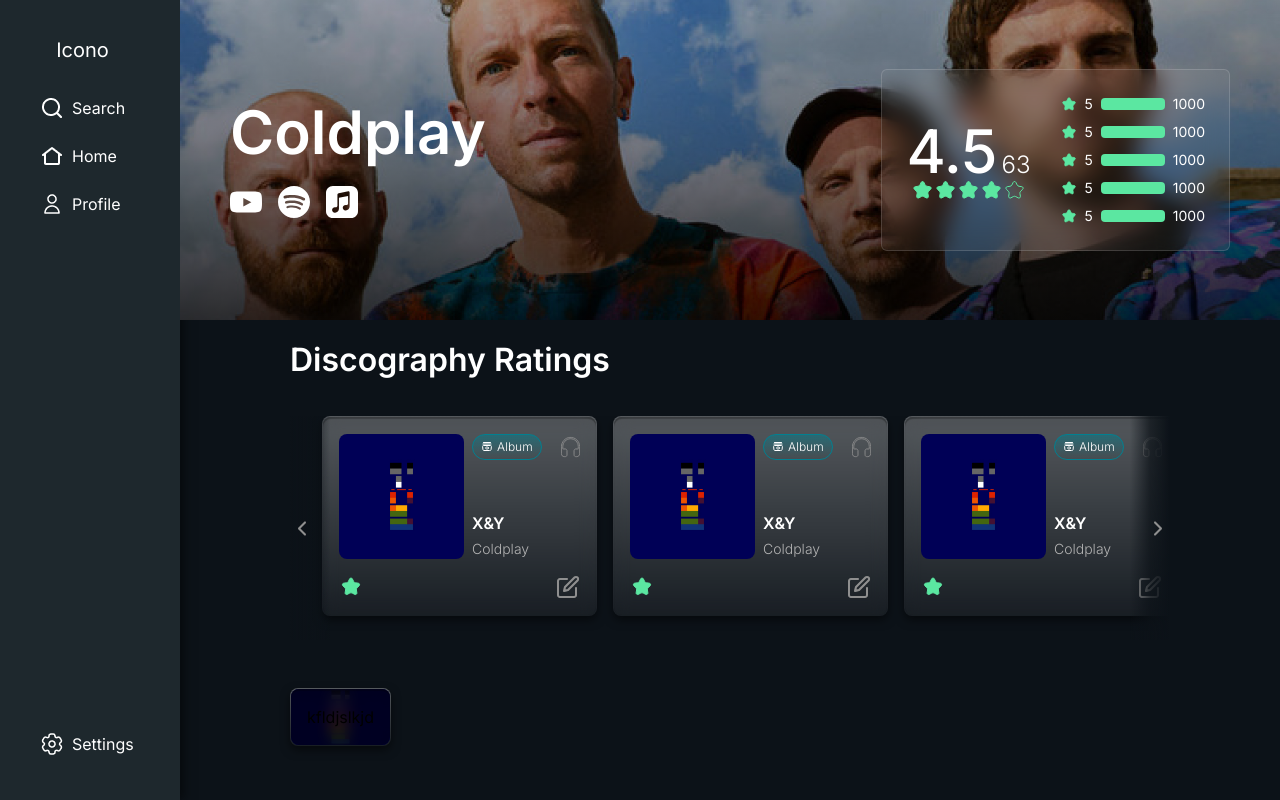
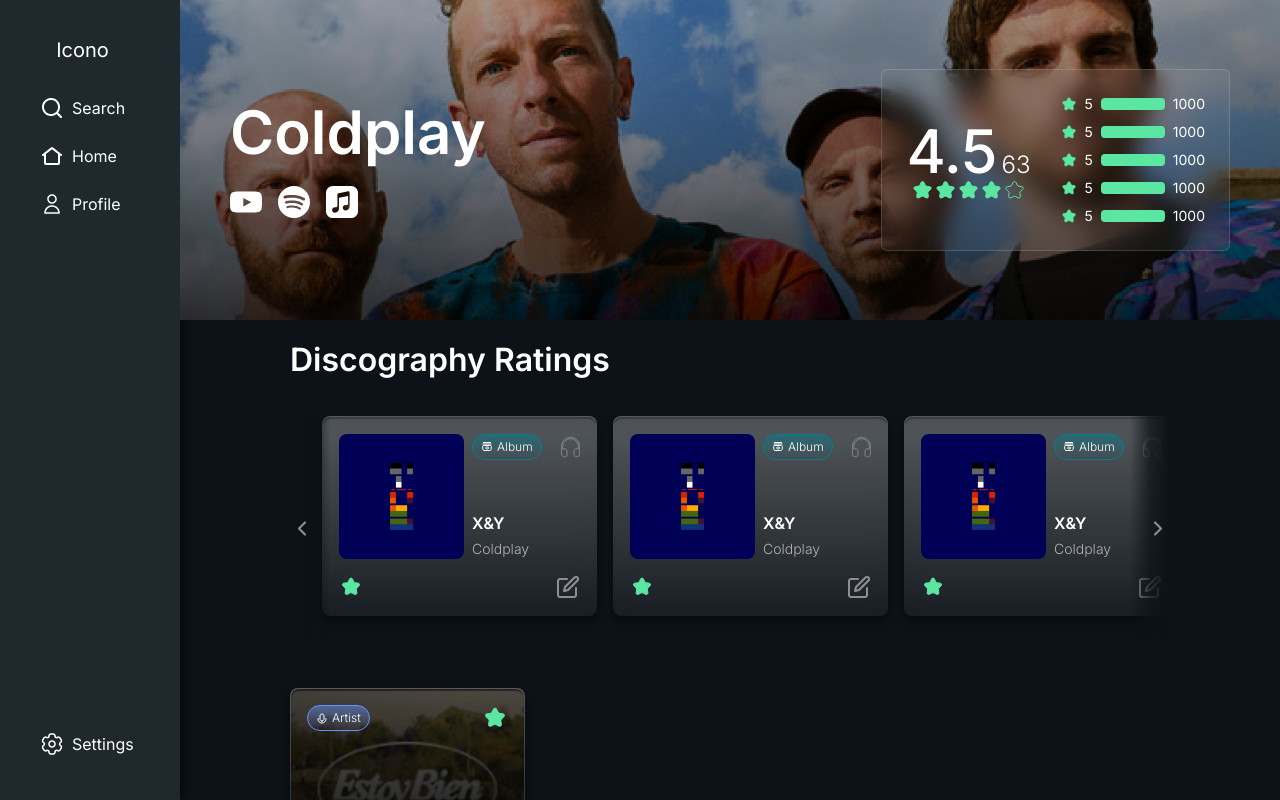
Before and after one commit to cacosat/musicat, a Next.js app in the folder frontend/: page /artist in a window 1280 px wide. Built offline with nearby package versions, Linux system fonts and the light colour scheme.

Commit message:
redesign of artist card

```diff
--- a/frontend/app/components/gradientOutline.jsx
+++ b/frontend/app/components/gradientOutline.jsx
@@ -2,7 +2,7 @@
 
 import React from "react";
 
-export default function GradientOutline({ bg = 'custom-cards', px = 16, py = 16, children }) {
+export default function GradientOutline({ bg = 'custom-cards', px = 16, py = 16, blur = true, children }) {
     {/*
         Este componente, cardOutline, siempre se tiene que usar envuelto por un div
         que decide el tamaño y puede recibir tres valores: px, py, bg
@@ -24,7 +24,7 @@
                     backgroundSize: `${bg.includes('/') ? 'cover' : ''}`,
                     backgroundPosition: `${bg.includes('/') ? 'center' : ''}`,
                 }}>
-                <div className={`relative flex items-center justify-center w-full h-full rounded-lg backdrop-blur-[8px] ${bg.includes('/') ? 'bg-black/60 ' : ''}`}
+                <div className={`relative flex items-center justify-center w-full h-full rounded-lg ${ blur ? 'backdrop-blur-[8px]' : '' } ${bg.includes('/') ? 'bg-black/60 ' : ''}`}
                     style={{
                         paddingLeft: `${px}px`,
                         paddingRight: `${px}px`,
--- a/frontend/app/components/musicCardSmall.jsx
+++ b/frontend/app/components/musicCardSmall.jsx
@@ -7,18 +7,37 @@
 
 export default function MusicCardSmall(props) { // type can be 'artist', 'album' and 'song'
     const songName = 'Swallowed By The Sea'
-    const albumCover = '/Coldplay.jpg';
-    const artistName = 'Coldplay';
-    const albumName = 'albumName';
+    const albumCover = '/estoyBien.jpg';
+    const artistName = 'artist name';
+    const albumName = 'album name';
 
     function truncateText(text, limit) {
         return text.length > limit ? text.substring(0, limit) + '...' : text;
     }
 
     return(
-        <div className="w-fit">
-            <GradientOutline bg="/XandY.jpg">
-                kfldjslkjd
+        <div className="w-fit mb-8">
+            <GradientOutline bg={albumCover} px={0} py={0} blur={false} >
+                <div className="text-white h-[200px] p-4 bg-gradient-to-t from-black to-transparent flex flex-col justify-between">
+                    <div className="flex justify-between">
+                        <Badge type='artist' />
+                        <img src="/starFilled.svg" alt="" />
+                    </div>
+                    <div className="text-custom-gray-200 opacity-90">
+                        <div className="flex gap-2 items-center text-white font-semibold">
+                            <img src="/songIcon.svg" alt="Song icon" className="w-[18px] h-[18px] " />
+                            <p title={songName}>{truncateText(songName, 25)}</p>
+                        </div>
+                        <div className="flex gap-2 items-center text-sm">
+                            <img src="artistIcon.svg" alt="Artist icon" className="w-[18px] h-[18px]" />
+                            <p title={artistName}>{truncateText(artistName, 25)}</p>
+                        </div>
+                        <div className="flex gap-2 items-center text-sm">
+                            <img src="albumIcon.svg" alt="Album icon" className="w-[18px] h-[18px]" />
+                            <p title={albumName}>{truncateText(albumName, 25)}</p>
+                        </div>
+                    </div>
+                </div>
                 {/* <div className="flex flex-col gap-4">
                     <div className="relative w-[150px] h-[100px] flex place-items-center aspect-video overflow-hidden rounded-lg">
                         <Image
```
Also changed, not shown: frontend/public/estoyBien.jpg (added).
